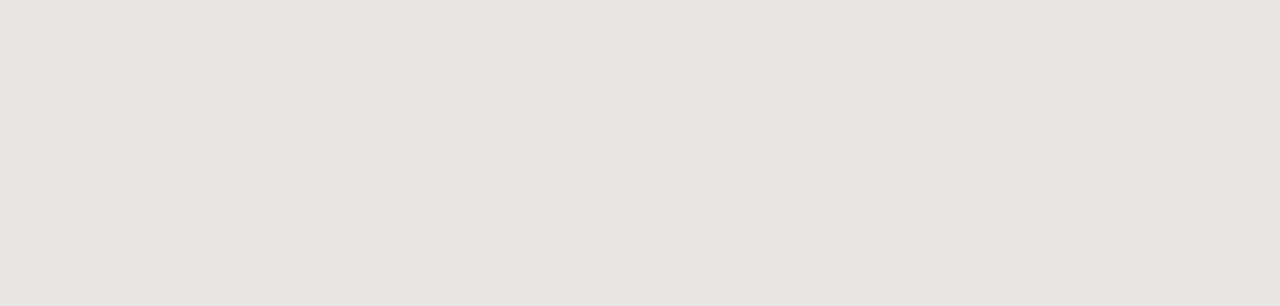
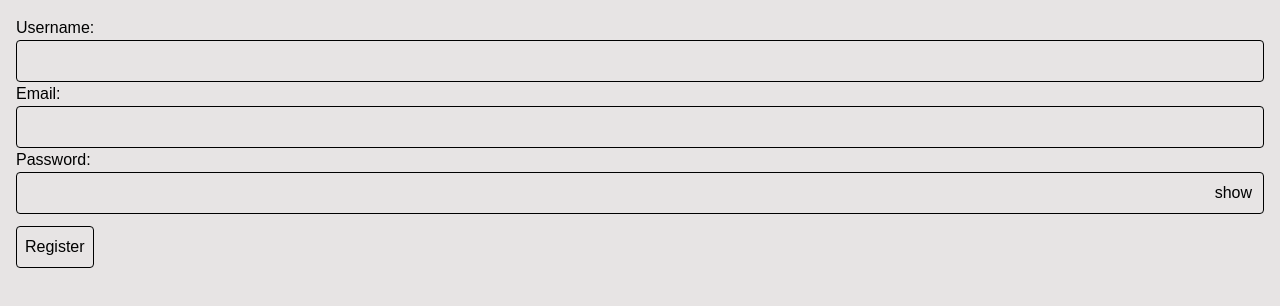
Before and after one commit to dir599/d-networking, a React app in the folder frontend/: page /register in a window 1280 px wide. Before the commit this address had no page. Shown: the top 306 px of the page. Built offline with nearby package versions, Linux system fonts and the light colour scheme; the HTML template or start-up script is replaced by a standard one.

Commit message:
ui: added register and login page with their logic

```diff
--- a/frontend/src/App.jsx
+++ b/frontend/src/App.jsx
@@ -4,6 +4,8 @@ import Home from "./components/home/Home";
 import Sidebar from "./components/sidebar/Sidebar";
 import Stories from "./components/stories/Stories";
 import NewsFeedTest from "./components/newsFeed/NewsFeedTest";
+import Register from "./pages/Register";
+import Login from "./pages/Login";
 
 const App = () => {
   return (
@@ -11,6 +13,8 @@ const App = () => {
       <Routes>
         <Route path="/" element={<Home />} />
         <Route path="/test" element={<NewsFeedTest />} />
+        <Route path="/register" element={<Register />} />
+        <Route path="/login" element={<Login />} />
       </Routes>
     </div>
   );
--- /dev/null
+++ b/frontend/src/pages/Login.jsx
@@ -0,0 +1,84 @@
+import { useState } from "react";
+
+const Login = () => {
+  const [formData, setFormData] = useState({
+    email: "",
+    password: "",
+  });
+  const [hidden, setHidden] = useState(true);
+
+  const handleHidden = () => {
+    setHidden(!hidden);
+  };
+  const handleLogin = async (e) => {
+    e.preventDefault();
+    const response = await fetch(
+      `${import.meta.env.VITE_BACKEND_URL}/auth/login`,
+      {
+        method: "POST",
+        headers: {
+          "content-type": "application/json",
+        },
+        body: JSON.stringify({
+          email: formData.email,
+          password: formData.password,
+        }),
+      },
+    );
+    if (!response.ok) throw new Error("Failed to fetch");
+    const data = await response.json();
+    console.log(data);
+  };
+  return (
+    <div className="p-4">
+      <form method="post" onSubmit={(e) => handleLogin(e)}>
+        <fieldset>
+          <label htmlFor="email">Email: </label>
+          <div>
+            <input
+              type="email"
+              name="email"
+              value={formData.email}
+              onChange={(e) =>
+                setFormData((prev) => ({
+                  ...prev,
+                  email: e.target.value,
+                }))
+              }
+              className="w-full border rounded p-2 pr-12"
+            />
+          </div>
+        </fieldset>
+        <fieldset>
+          <label htmlFor="password">Password: </label>
+          <div className="relative">
+            <input
+              type={hidden ? "password" : "text"}
+              name="password"
+              value={formData.password}
+              onChange={(e) =>
+                setFormData((prev) => ({
+                  ...prev,
+                  password: e.target.value,
+                }))
+              }
+              className="w-full border rounded p-2 pr-12"
+            />
+            <button
+              type="button"
+              onClick={handleHidden}
+              className="absolute right-3 top-1/2 -translate-y-1/2"
+            >
+              {hidden ? "show" : "hide"}
+            </button>
+          </div>
+        </fieldset>
+        <button type="submit" className="border p-2 rounded mt-3">
+          Login
+        </button>
+      </form>
+    </div>
+  );
+};
+
+export default Login;
--- /dev/null
+++ b/frontend/src/pages/Register.jsx
@@ -0,0 +1,102 @@
+import { useState } from "react";
+
+const Register = () => {
+  const [formData, setFormData] = useState({
+    username: "",
+    email: "",
+    password: "",
+  });
+  const [hidden, setHidden] = useState(true);
+
+  const handleHidden = () => {
+    setHidden(!hidden);
+  };
+  const handleRegister = async (e) => {
+    e.preventDefault();
+    const response = await fetch(
+      `${import.meta.env.VITE_BACKEND_URL}/auth/register`,
+      {
+        method: "POST",
+        headers: {
+          "content-type": "application/json",
+        },
+        body: JSON.stringify({
+          username: formData.username,
+          email: formData.email,
+          password: formData.password,
+        }),
+      },
+    );
+    if (!response.ok) throw new Error("Failed to fetch");
+    const data = await response.json();
+    console.log(data);
+  };
+  return (
+    <div className="p-4">
+      <form method="post" onSubmit={(e) => handleRegister(e)}>
+        <fieldset>
+          <label htmlFor="username">Username: </label>
+          <div>
+            <input
+              type="text"
+              name="username"
+              value={formData.username}
+              onChange={(e) =>
+                setFormData((prev) => ({
+                  ...prev,
+                  username: e.target.value,
+                }))
+              }
+              className="w-full border rounded p-2 pr-12"
+            />
+          </div>
+        </fieldset>
+        <fieldset>
+          <label htmlFor="email">Email: </label>
+          <div>
+            <input
+              type="email"
+              name="email"
+              value={formData.email}
+              onChange={(e) =>
+                setFormData((prev) => ({
+                  ...prev,
+                  email: e.target.value,
+                }))
+              }
+              className="w-full border rounded p-2 pr-12"
+            />
+          </div>
+        </fieldset>
+        <fieldset>
+          <label htmlFor="password">Password: </label>
+          <div className="relative">
+            <input
+              type={hidden ? "password" : "text"}
+              name="password"
+              value={formData.password}
+              onChange={(e) =>
+                setFormData((prev) => ({
+                  ...prev,
+                  password: e.target.value,
+                }))
+              }
+              className="w-full border rounded p-2 pr-12"
+            />
+            <button
+              onClick={handleHidden}
+              className="absolute right-3 top-1/2 -translate-y-1/2"
+            >
+              {hidden ? "show" : "hide"}
+            </button>
+          </div>
+        </fieldset>
+        <button type="submit" className="border p-2 rounded mt-3">
+          Register
+        </button>
+      </form>
+    </div>
+  );
+};
+
+export default Register;
```
Also changed, not shown: 1 other file (tests, documents, lock files or other folders).
